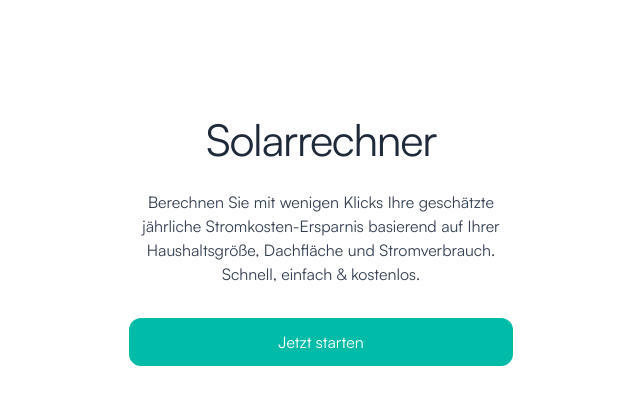
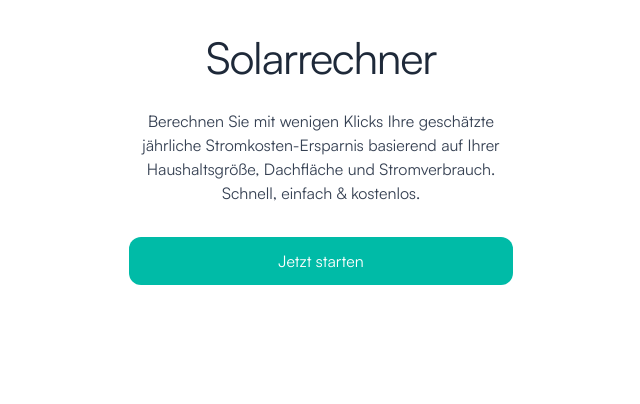
Before and after one commit to okeesh/solarrechner, a React (Vite) app: page / in a window 1280 px wide. Shown: the top 404 px of the page, without its empty margins (319-959 px from the left). Built offline with nearby package versions, Linux system fonts and the light colour scheme.

Commit message:
adjust spacing

```diff
--- a/src/SolarCalculator.tsx
+++ b/src/SolarCalculator.tsx
@@ -185,7 +185,7 @@
 
     if (currentStep === -1) {
         return (
-            <div className="w-full min-h-[60vh] flex items-center justify-center">
+            <div className="w-full flex items-center justify-center">
                 <div className="max-w-md w-full text-center rounded-2xl p-8">
                     <h2 className="text-2xl font-bold text-gray-800 mb-6" style={{ fontFamily: 'Satoshi, sans-serif' }}>
                         Solarrechner
@@ -211,7 +211,7 @@
         const amortizationYears = Math.round(savings.systemSize * 1000 / savings.annualSavings);
 
         return (
-            <div className="w-full min-h-[60vh] flex items-center justify-center">
+            <div className="w-full flex items-center justify-center">
                 <div className="max-w-xl w-full p-8 text-center result-in">
                     <h2 className="text-2xl font-bold text-gray-900 mb-6" style={{ fontFamily: 'Satoshi, sans-serif' }}>
                         🎉 Glückwunsch! Solar lohnt sich für Sie!
```
